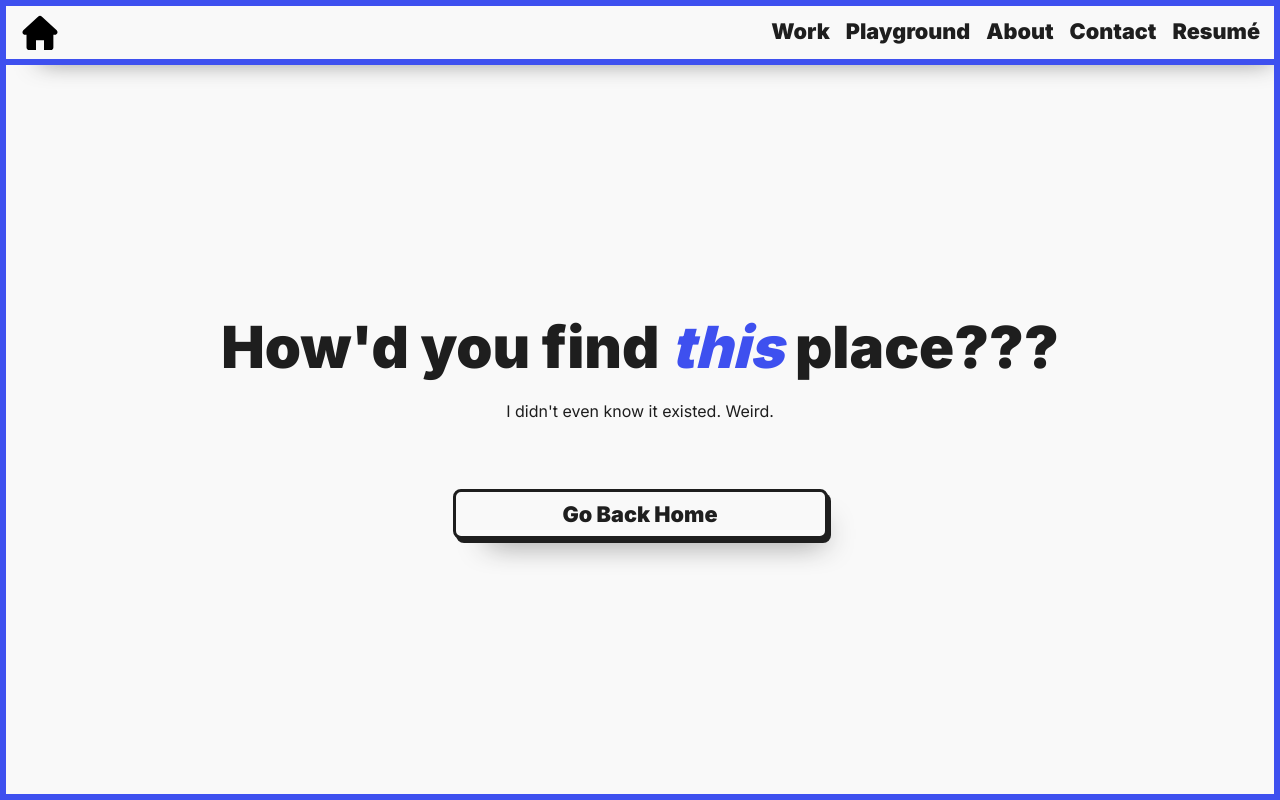
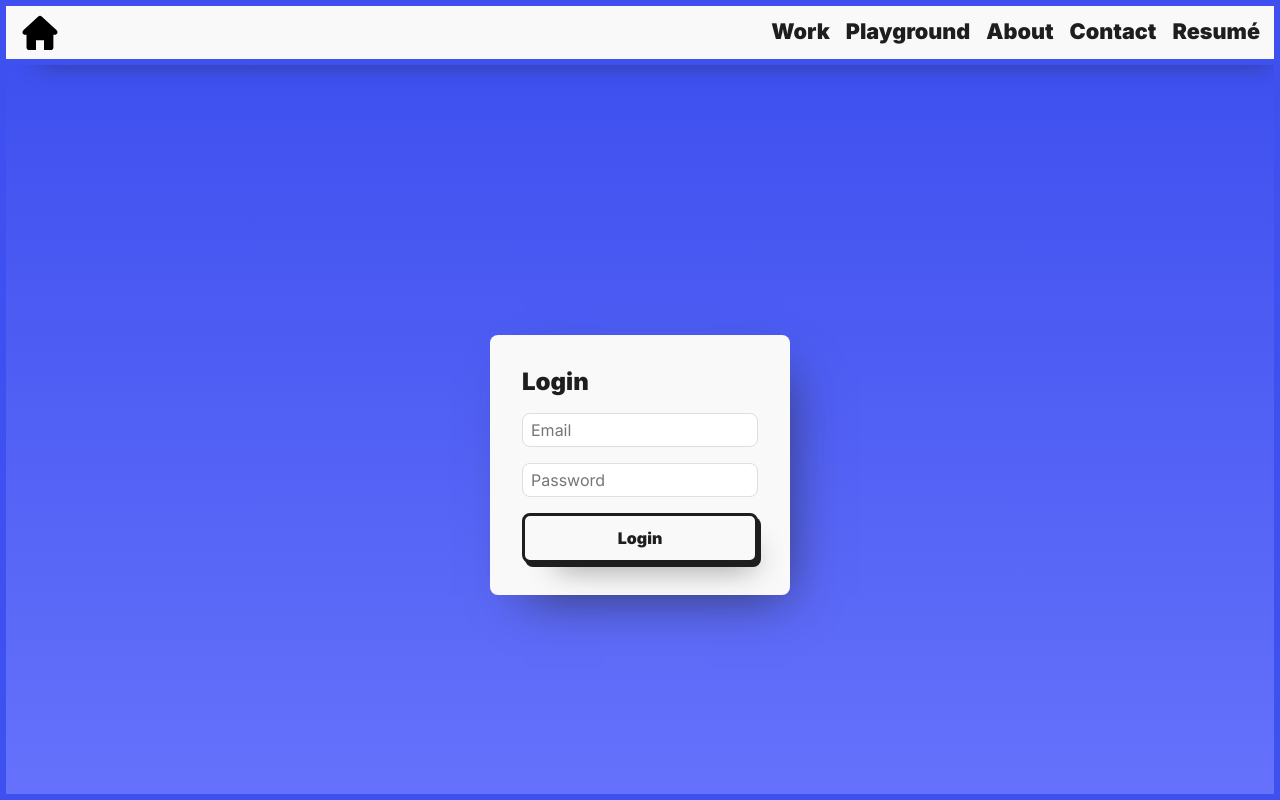
Before and after one commit to brandicameron/brandi, a Next.js app: page /login in a window 1280 px wide. Before the commit this address had no page. Shown: the top 800 px of the page. Built offline with nearby package versions, Linux system fonts and the light colour scheme; no server answers.

Commit message:
Added firebase auth for editing resources page

```diff
--- a/components/shared/Nav.js
+++ b/components/shared/Nav.js
@@ -2,10 +2,14 @@ import styles from '../../styles/shared/Nav.module.css';
 import { useState } from 'react';
 import Link from 'next/link';
 import { useRouter } from 'next/router';
+import { useUser } from '../../hooks/useUser';
+import { useLogout } from '../../hooks/useLogout';
 
 export default function Nav() {
   const [menuOpen, setMenuOpen] = useState(false);
   const router = useRouter();
+  const { loggedIn } = useUser();
+  const { logoutUser } = useLogout();
 
   const handleOpenCloseMenu = () => {
     setMenuOpen((prev) => !prev);
@@ -13,6 +17,10 @@ export default function Nav() {
 
   const handleCloseMenu = () => {
     setMenuOpen(false);
+  };
+
+  const handleLogOut = () => {
+    logoutUser();
   };
 
   return (
@@ -78,7 +86,7 @@ export default function Nav() {
               </Link>
             </li>
           ))}
-          <li>
+          <li onClick={handleCloseMenu}>
             <a
               className={styles.resumeLink}
               href='/brandi-cameron-resume.pdf'
@@ -88,6 +96,20 @@ export default function Nav() {
               Resumé
             </a>
           </li>
+          {router.asPath === '/resources' && !loggedIn && (
+            <li onClick={handleCloseMenu}>
+              <Link href='/login'>
+                <a>Login</a>
+              </Link>
+            </li>
+          )}
+          {router.asPath === '/resources' && loggedIn && (
+            <li onClick={handleCloseMenu}>
+              <button className={styles.logOutButton} onClick={handleLogOut}>
+                Logout
+              </button>
+            </li>
+          )}
         </ul>
       </nav>
     </header>
--- /dev/null
+++ b/hooks/useLogin.js
@@ -0,0 +1,22 @@
+import { useState } from 'react';
+import { auth } from '../firebase/config';
+import { signInWithEmailAndPassword } from 'firebase/auth';
+
+export const useLogin = () => {
+  const [errorMessage, setErrorMessage] = useState('');
+
+  const loginUser = (email, password) => {
+    signInWithEmailAndPassword(auth, email, password).catch((error) => {
+      if (error.code === 'auth/user-not-found') {
+        setErrorMessage('This email address was not found.');
+      } else if (error.code === 'auth/wrong-password') {
+        setErrorMessage('Password is incorrect.');
+      }
+      setTimeout(() => {
+        setErrorMessage('');
+      }, 2000);
+    });
+  };
+
+  return { loginUser, errorMessage };
+};
--- /dev/null
+++ b/hooks/useLogout.js
@@ -0,0 +1,12 @@
+import { auth } from '../firebase/config';
+import { signOut } from 'firebase/auth';
+
+export const useLogout = () => {
+  const logoutUser = () => {
+    signOut(auth).catch((err) => {
+      console.log(err.message);
+    });
+  };
+
+  return { logoutUser };
+};
--- /dev/null
+++ b/hooks/useUser.js
@@ -0,0 +1,27 @@
+import { auth } from '../firebase/config';
+import { onAuthStateChanged } from 'firebase/auth';
+import { useState, useEffect } from 'react';
+
+export const useUser = () => {
+  const [userUID, setUserUID] = useState(null);
+  const [userName, setUserName] = useState('');
+  const [userProfileUrl, setUserProfileUrl] = useState('');
+  const [userEmail, setUserEmail] = useState('');
+  const [loggedIn, setLoggedIn] = useState(false);
+
+  useEffect(() => {
+    onAuthStateChanged(auth, (user) => {
+      if (user) {
+        setUserUID(user.uid);
+        setUserName(user.displayName);
+        setUserProfileUrl(user.photoURL);
+        setUserEmail(user.email);
+        setLoggedIn(true);
+      } else {
+        setLoggedIn(false);
+      }
+    });
+  }, []);
+
+  return { userUID, userName, userProfileUrl, userEmail, loggedIn };
+};
--- /dev/null
+++ b/pages/login.js
@@ -0,0 +1,57 @@
+import styles from './../styles/login/Login.module.css';
+import style from './../styles/shared/Buttons.module.css';
+import { useEffect } from 'react';
+import { useRouter } from 'next/router';
+import { useState } from 'react';
+import { useLogin } from '../hooks/useLogin';
+import { useUser } from '../hooks/useUser';
+
+export default function Login() {
+  const router = useRouter();
+  const [inputValues, setInputValues] = useState({ email: '', password: '' });
+  const { loginUser, errorMessage } = useLogin();
+  const { loggedIn } = useUser();
+
+  const handleInputChange = (e) => {
+    const { name, value } = e.target;
+    setInputValues({ ...inputValues, [name]: value });
+  };
+
+  const handleSubmit = (e) => {
+    e.preventDefault();
+    loginUser(inputValues.email, inputValues.password);
+  };
+
+  useEffect(() => {
+    if (loggedIn) {
+      router.push('/resources');
+    }
+  }, [loggedIn]);
+
+  return (
+    <section className={styles.login}>
+      <form onSubmit={handleSubmit}>
+        <h1>Login</h1>
+        <input
+          type='email'
+          name='email'
+          placeholder='Email'
+          value={inputValues.email}
+          onInput={handleInputChange}
+        />
+        <input
+          type='password'
+          name='password'
+          placeholder='Password'
+          value={inputValues.password}
+          onInput={handleInputChange}
+        />
+        <button type='submit' className={`${style.btn}`}>
+          <span className={style.btnShadow}></span>
+          <span className={style.btnFront}>Login</span>
+        </button>
+        {errorMessage && <p>{errorMessage}</p>}
+      </form>
+    </section>
+  );
+}
--- a/pages/resources.js
+++ b/pages/resources.js
@@ -6,10 +6,12 @@ import { collection, getDocs, query, onSnapshot, orderBy } from 'firebase/firest
 import ResourceCard from '../components/resources/ResourceCard';
 import AddCategoryForm from '../components/resources/AddCategoryForm';
 import { v4 as uuidv4 } from 'uuid';
+import { useUser } from '../hooks/useUser';
 
 export default function Resources({ resources }) {
   const [data, setData] = useState('');
   const [openForm, setOpenForm] = useState(false);
+  const { loggedIn } = useUser();
 
   useEffect(() => {
     if (resources) {
@@ -45,6 +47,7 @@ export default function Resources({ resources }) {
       <h1 className={styles.heading}>Resources</h1>
       <section className={styles.container}>
         {data && data.map((section) => <ResourceCard key={uuidv4()} section={section} />)}
+        {loggedIn && (
           <div className={styles.addCategory}>
             <button
               title='Add New Category'
@@ -56,6 +59,7 @@ export default function Resources({ resources }) {
             </button>
             {openForm && <AddCategoryForm openForm={openForm} setOpenForm={setOpenForm} />}
           </div>
+        )}
       </section>
     </>
   );
--- /dev/null
+++ b/styles/login/Login.module.css
@@ -0,0 +1,29 @@
+.login {
+  display: flex;
+  flex-direction: column;
+  justify-content: center;
+  align-items: center;
+  height: 100vh;
+  background: linear-gradient(to top, #6975fc, var(--primary));
+}
+
+.login form {
+  display: flex;
+  flex-direction: column;
+  gap: 1rem;
+  background-color: var(--white);
+  padding: 2rem;
+  width: 300px;
+  border-radius: var(--borderRadius);
+  box-shadow: 15px 20px 50px -20px rgb(34 34 34 / 70%);
+}
+
+.login input {
+  width: 100%;
+  border: 1px solid #dfdfdf;
+}
+
+.login p {
+  font-size: 0.9rem;
+  color: red;
+}
--- a/styles/shared/Nav.module.css
+++ b/styles/shared/Nav.module.css
@@ -160,6 +160,10 @@
   border-bottom: none;
 }
 
+.logOutButton {
+  background-color: transparent;
+}
+
 @media screen and (max-width: 600px) {
   .header {
     position: relative;
```
Also changed, not shown: components/resources/ResourceCard.js (+7 -1 lines). Lines whose indentation alone changed are shown as unchanged.
